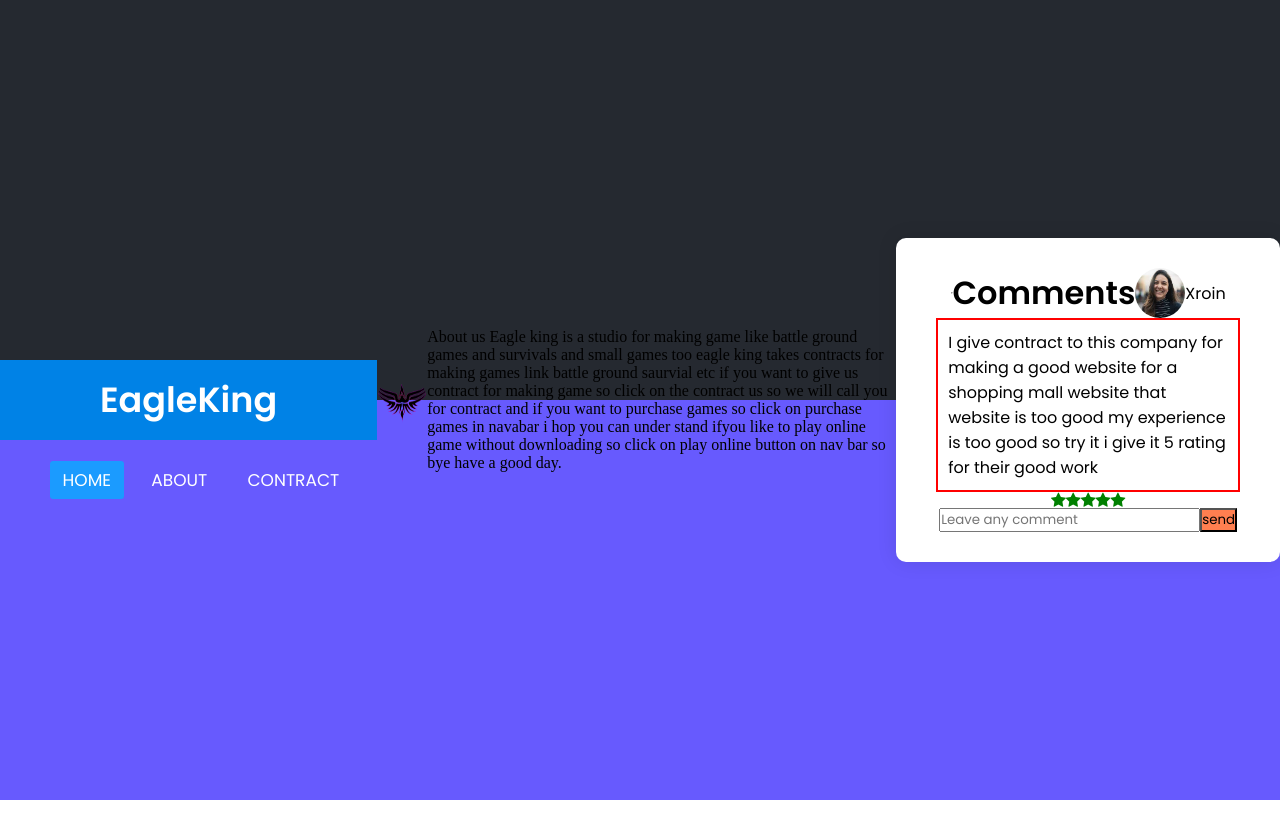
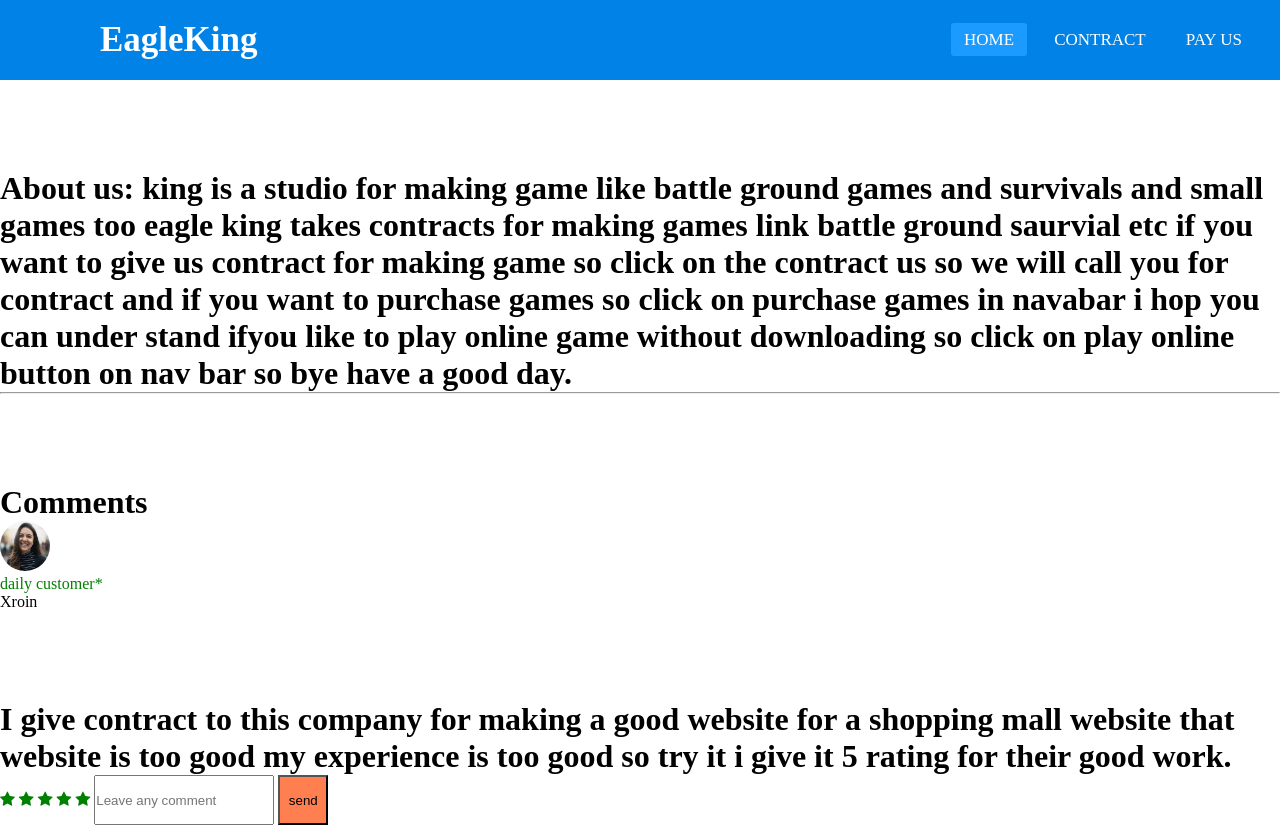
Before and after one commit to Ishaansingh/EagleKingofficial, a plain HTML site: page Index.html in a window 1280 px wide. Before the commit the page ends 800 px from the top, so only its background shows below. Drawn offline with Linux system fonts and the light colour scheme.

Commit message:
Add files via upload

```diff
--- a/Index.html
+++ b/Index.html
@@ -19,15 +19,19 @@
       <label class="logo">EagleKing</label>
       <ul>
         <li><a class="active" href="#">Home</a></li>
-        <li><a href="#">About</a></li>
-        <li><a  src="https://docs.google.com/forms/d/e/1FAIpQLSffbt4LucQBj-lHdHl13vO5bbEhWhiycHNx96g9OlVOuJGU4w/viewform" href="https://docs.google.com/forms/d/e/1FAIpQLSffbt4LucQBj-lHdHl13vO5bbEhWhiycHNx96g9OlVOuJGU4w/viewform">contract</a></li>
+        <li><a href="https://docs.google.com/forms/d/e/1FAIpQLSffbt4LucQBj-lHdHl13vO5bbEhWhiycHNx96g9OlVOuJGU4w/viewform"style="https://docs.google.com/forms/d/e/1FAIpQLSffbt4LucQBj-lHdHl13vO5bbEhWhiycHNx96g9OlVOuJGU4w/viewform">Contract</a></li>
+        <li><a href="#">pay us</a></li>
+
       </ul>
     </nav>
-    <section></section>
-    <img src="AVATAR.png" alt="AVATAR">
-    About us
-Eagle king is a studio for making game like battle ground games and survivals and small games too eagle king takes contracts for making games link battle ground saurvial etc if you want to give us contract for making game so click on the contract us so we will call you for contract and if you want to purchase games so click on purchase games in navabar i hop you can under stand ifyou like to play online game without downloading so click on play online button on nav bar so bye have a good day.
-
+ <h1>   About us:
+ king is a studio for making game like battle ground games and survivals and small games too eagle king takes contracts for making games link battle ground saurvial etc if you want to give us contract for making game so click on the contract us so we will call you for contract and if you want to purchase games so click on purchase games in navabar i hop you can under stand ifyou like to play online game without downloading so click on play online button on nav bar so bye have a good day.
+</h1>
+<style>
+  h1{
+    padding-top: 90px;
+  }
+</style>
   </body>
 </html>
 <style>
@@ -140,71 +144,24 @@ section{
 </head>
 <body>
 
-  <!DOCTYPE html>
-<html lang="en" dir="ltr">
-  <head>
-    <meta charset="utf-8">
-    <link rel="stylesheet" href="style.css">
-    <meta name="viewport" content="width=device-width, initial-scale=1.0">
-  </head>
-  <body>
-    <div class="wrapper">
 
 
-
-<style>
-    /* Import Google font - Poppins */
-@import url('https://fonts.googleapis.com/css2?family=Poppins:wght@400;500;600&display=swap');
-*{
-  margin: 0;
-  padding: 0;
-  box-sizing: border-box;
-  font-family: "Poppins", sans-serif;
-}
-body{
-  height: 100vh;
-  width: 100%;
-  display: flex;
-  align-items: center;
-  justify-content: center;
-  background: linear-gradient(#252930 50%, #675AFE 50%);
-}
-::selection{
-  color: #fff;
-  background: #675AFE;
-}
-.wrapper{
-  display: flex;
-  flex-wrap: wrap;
-  background: #fff;
-  padding: 30px 40px;
-  align-items: center;
-  border-radius: 10px;
-  justify-content: center;
-  box-shadow: 0 0 20px 0 rgba(0,0,0,0.1);
-}
-.wrapper h2{
-  color: #675AFE;
-  font-size: 46px;
-}
-.wrapper .logos{
-  margin-left: 15px;
-}
-.logos img{
-  opacity: 0.3;
-  margin: 0 7px;
-  transition: opacity 0.4s ease;
-}
-.logos img:last-child{
-  margin-right: 0px;
-}
-</style>
-  </body>
-</html>
 </body>
 </html>
-<hr>
+<html lang="en">
+<head>
+  <meta charset="UTF-8">
+  <meta http-equiv="X-UA-Compatible" content="IE=edge">
+  <meta name="viewport" content="width=device-width, initial-scale=1.0">
+  <title>Document</title>
+  <hr>
 <h1>Comments</h1>
+</head>
+<body>
+
+</body>
+</html>
+
 <html lang="en">
 <head>
     <meta charset="UTF-8">
@@ -219,11 +176,12 @@ body{
         }
     </style>
     <img src="name.png" alt="name">
+    <p style="color: green;">daily customer*</p>
     Xroin
-    <p style="padding: 10px; border: 2px solid red;">I give contract to this company
+   <h1> I give contract to this company
          for making a good website for a shopping mall
        website that website is too good my experience is too
-         good so try it i  give it 5 rating for their good work</p>
+         good so try it i  give it 5 rating for their good work.</h1>
     <!DOCTYPE html>
 <html>
 <head>
@@ -250,8 +208,17 @@ body{
 <body>
     <input type="text" placeholder="Leave any comment">
     <style>
+      input{
+        height:50px;
+        width: 180px;
+      }
+    </style>
+    <style>
         button{
            background-color: coral;
+           height:50px;
+           width:50px;
+
         }
     </style>
     <button onclick="Successfull">send</button>
```
